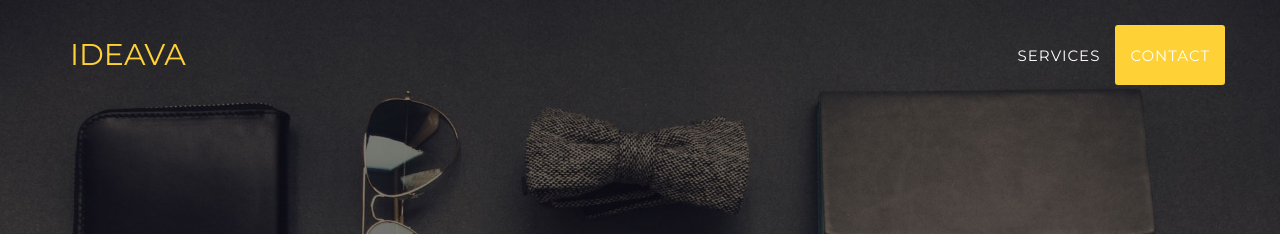
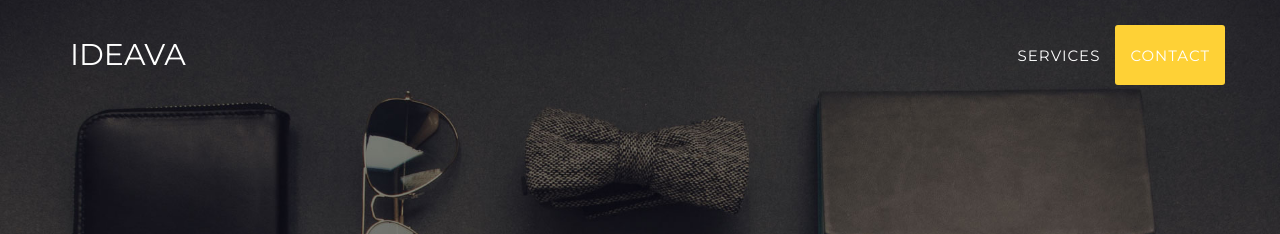
Before and after one commit to alperozturk/blog, a Jekyll site: the page built from index.html, in a window 1280 px wide. Shown: the top 234 px of the page. Built offline with Jekyll 4.4.1, drawn with Linux system fonts in a browser that asks for light colours; some web fonts are replaced.

Commit message:
Update agency.css

```diff
--- a/_includes/css/agency.css
+++ b/_includes/css/agency.css
@@ -177,7 +177,7 @@ fieldset[disabled] .btn-xl.active {
 
 .navbar-default .navbar-brand {
     font-family: Montserrat,"Helvetica Neue",Helvetica,Arial,sans-serif;
-    color: #{{ site.color.primary }};
+    color: #ffffff;
 }
 
 .navbar-default .navbar-brand:hover,
```
